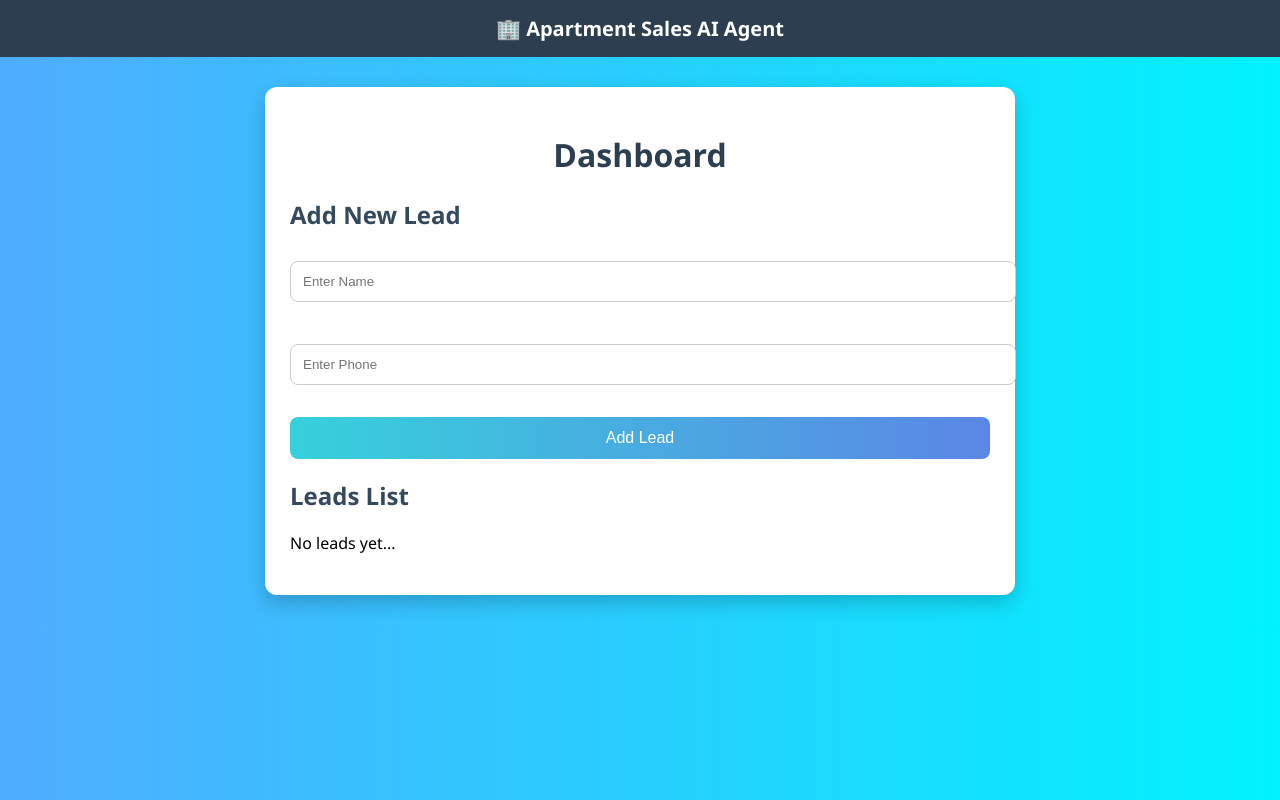
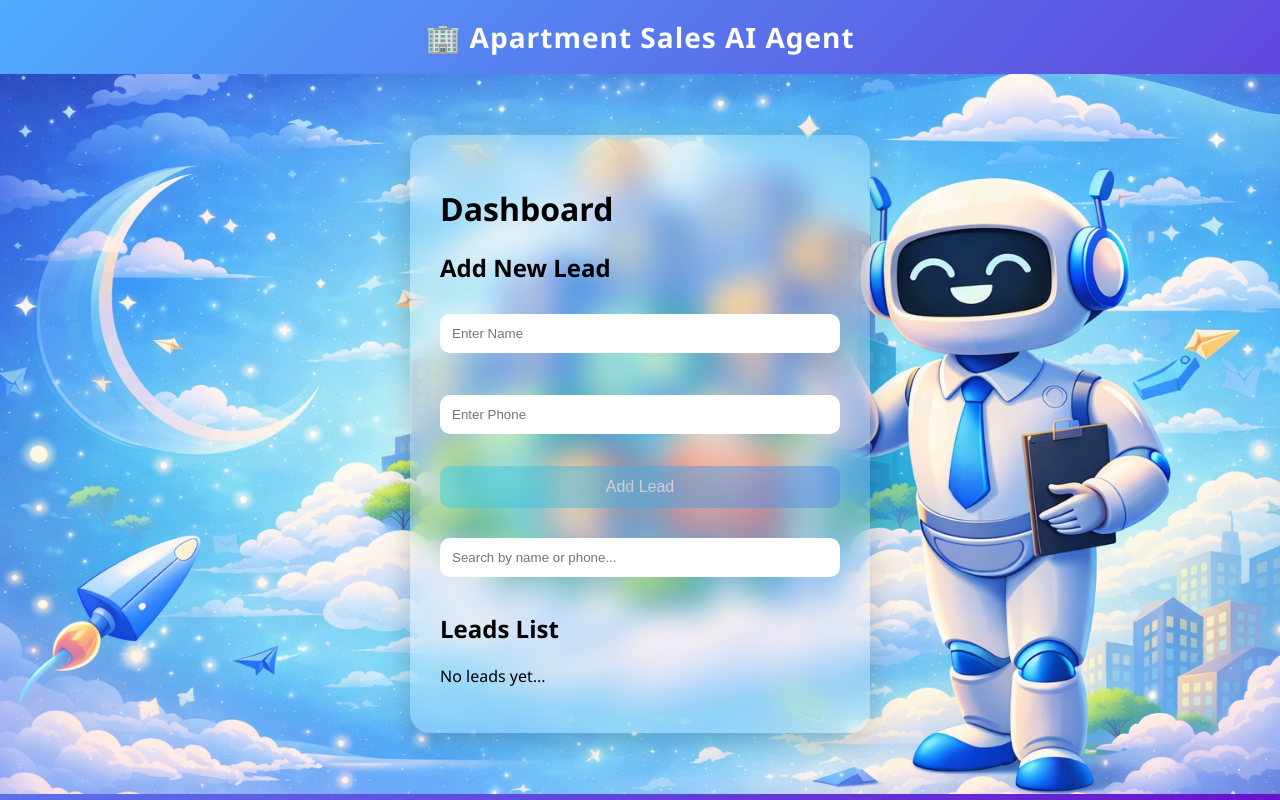
Before and after one commit to ShaikKarishma13/selling-apartment-agent, a React (Create React App) app in the folder frontend/: page / in a window 1280 px wide. Built offline with nearby package versions, Linux system fonts and the light colour scheme.

Commit message:
Added validation, toast, duplicate check, search features to frontend

```diff
--- a/frontend/src/App.js
+++ b/frontend/src/App.js
@@ -5,17 +5,31 @@ import LeadList from "./components/LeadList";
 
 function App() {
   const [leads, setLeads] = useState([]);
+  const [searchTerm, setSearchTerm] = useState(""); // 🔥 NEW
 
-  // ➕ Add Lead
   const addLead = (lead) => {
+    const isDuplicate = leads.some(
+      (item) => item.phone === lead.phone
+    );
+
+    if (isDuplicate) {
+      return { error: "Phone number already exists!" };
+    }
+
     setLeads([...leads, lead]);
+    return { success: true };
   };
 
-  // ❌ Delete Lead
   const deleteLead = (index) => {
     const newLeads = leads.filter((_, i) => i !== index);
     setLeads(newLeads);
   };
+
+  // 🔥 FILTER LOGIC
+  const filteredLeads = leads.filter((lead) =>
+    lead.name.toLowerCase().includes(searchTerm.toLowerCase()) ||
+    lead.phone.includes(searchTerm)
+  );
 
   return (
     <div>
@@ -23,13 +37,28 @@ function App() {
         🏢 Apartment Sales AI Agent
       </div>
 
-      <div className="container">
-        <h1>Dashboard</h1>
+      <div className="main">
+        <div style={{ display: "flex", alignItems: "center", gap: "40px" }}>
 
-        <LeadForm onAddLead={addLead} />
+          <div className="container">
+            <h1>Dashboard</h1>
 
-        {/* 👇 THIS IS IMPORTANT CHANGE */}
-        <LeadList leads={leads} onDelete={deleteLead} />
+            <LeadForm onAddLead={addLead} />
+
+            {/* 🔥 SEARCH INPUT */}
+            <input
+              type="text"
+              placeholder="Search by name or phone..."
+              value={searchTerm}
+              onChange={(e) => setSearchTerm(e.target.value)}
+              style={{ marginBottom: "15px" }}
+            />
+
+            {/*🔥 FILTERED LEADS */}
+            <LeadList leads={filteredLeads} onDelete={deleteLead} />
+          </div>
+
+        </div>
       </div>
     </div>
   );
--- a/frontend/src/components/LeadForm.js
+++ b/frontend/src/components/LeadForm.js
@@ -3,12 +3,43 @@ import { useState } from "react";
 function LeadForm({ onAddLead }) {
   const [name, setName] = useState("");
   const [phone, setPhone] = useState("");
+  const [error, setError] = useState("");
+  const [success, setSuccess] = useState("");
+
+  const isValid = name.trim() !== "" && /^[0-9]{10}$/.test(phone);
 
   const handleSubmit = (e) => {
     e.preventDefault();
-    if (!name || !phone) return;
 
-    onAddLead({ name, phone });
+    if (!name || !phone) {
+      setError("Please fill all fields");
+      return;
+    }
+
+    const phoneRegex = /^[0-9]{10}$/;
+
+    if (!phoneRegex.test(phone)) {
+      setError("Phone number must be exactly 10 digits");
+      return;
+    }
+
+    setError("");
+
+    // 🔥 CALL APP FUNCTION
+    const result = onAddLead({ name, phone });
+
+    // 🔥 HANDLE DUPLICATE ERROR
+    if (result?.error) {
+      setError(result.error);
+      return;
+    }
+
+    // 🔥 SUCCESS TOAST
+    setSuccess("Lead added successfully ✅");
+
+    setTimeout(() => {
+      setSuccess("");
+    }, 2000);
 
     setName("");
     setPhone("");
@@ -23,7 +54,9 @@ function LeadForm({ onAddLead }) {
           type="text"
           placeholder="Enter Name"
           value={name}
-          onChange={(e) => setName(e.target.value)}
+          onChange={(e) =>
+            setName(e.target.value.replace(/[^a-zA-Z\s]/g, ""))
+          }
         />
         <br /><br />
 
@@ -31,11 +64,36 @@ function LeadForm({ onAddLead }) {
           type="text"
           placeholder="Enter Phone"
           value={phone}
-          onChange={(e) => setPhone(e.target.value)}
+          onChange={(e) =>
+            setPhone(e.target.value.replace(/\D/g, ""))
+          }
         />
         <br /><br />
 
-        <button type="submit">Add Lead</button>
+        {/* 🔴 ERROR */}
+        {error && (
+          <p style={{ color: "red", fontSize: "14px" }}>
+            {error}
+          </p>
+        )}
+
+        {/* 🟢 SUCCESS */}
+        {success && (
+          <p style={{ color: "green", fontSize: "14px" }}>
+            {success}
+          </p>
+        )}
+
+        <button
+          type="submit"
+          disabled={!isValid}
+          style={{
+            opacity: isValid ? 1 : 0.5,
+            cursor: isValid ? "pointer" : "not-allowed"
+          }}
+        >
+          Add Lead
+        </button>
       </form>
     </div>
   );
--- a/frontend/src/styles.css
+++ b/frontend/src/styles.css
@@ -1,38 +1,57 @@
 body {
   margin: 0;
-  font-family: 'Segoe UI', sans-serif;
-  background: linear-gradient(to right, #4facfe, #00f2fe);
+  font-family: "Segoe UI", sans-serif;
+  background: linear-gradient(135deg, #4facfe, #6a11cb);
+  height: 100vh;
 }
 
 /* Navbar */
 .navbar {
-  background: #2c3e50;
+  text-align: center;
+  padding: 18px;
+  font-size: 28px;
+  font-weight: bold;
   color: white;
-  padding: 15px;
-  text-align: center;
-  font-size: 20px;
-  font-weight: bold;
+  letter-spacing: 1px;
 }
 
-/* Main Container */
-.container {
-  max-width: 700px;
-  margin: 30px auto;
-  background: white;
-  padding: 25px;
-  border-radius: 12px;
-  box-shadow: 0 8px 20px rgba(0,0,0,0.2);
+/* Main layout */
+.main {
+  display: flex;
+  justify-content: center;
+  align-items: center;
+  height: 90vh;
+
+
+
+  background-image: url("./assets/agent.png");
+  background-repeat: no-repeat;
+  background-size: cover;
+  background-position: 70% center;
 }
 
-/* Titles */
-h1 {
-  text-align: center;
-  color: #2c3e50;
+/* 🔥 BACKGROUND IMAGE (robot) */
+.bg-image {
+  position: absolute;
+  right: 0;
+  bottom: 0;
+  height: 85vh;
+  object-fit: contain;
+  pointer-events: none;
+  z-index: 0;
 }
 
-h2 {
-  color: #34495e;
-  margin-top: 20px;
+/* Card */
+.container {
+  position: relative;
+  z-index: 1;
+
+  background: rgba(255, 255, 255, 0.2);
+  backdrop-filter: blur(15px);
+  padding: 30px;
+  border-radius: 20px;
+  width: 400px;
+  box-shadow: 0 8px 30px rgba(0, 0, 0, 0.2);
 }
 
 /* Inputs */
@@ -40,33 +59,35 @@ input {
   width: 100%;
   padding: 12px;
   margin: 10px 0;
-  border-radius: 8px;
-  border: 1px solid #ccc;
+  border-radius: 10px;
+  border: none;
   outline: none;
+  box-sizing: border-box;
 }
 
-/* Button */
 button {
-  background: linear-gradient(to right, #36d1dc, #5b86e5);
+  width: 100%;
+  padding: 12px;
+  border: none;
+  border-radius: 10px;
+  background: linear-gradient(90deg, #36d1dc, #5b86e5);
   color: white;
-  border: none;
-  padding: 12px;
-  width: 100%;
-  border-radius: 8px;
   font-size: 16px;
   cursor: pointer;
+  transition: 0.3s;
+  box-sizing: border-box;
 }
 
 button:hover {
-  opacity: 0.9;
+  transform: scale(1.05);
 }
 
-/* Lead Cards */
+/* Lead item */
 .lead-item {
-  background: #f1f5f9;
-  padding: 12px;
-  margin: 10px 0;
-  border-radius: 8px;
   display: flex;
   justify-content: space-between;
+  background: white;
+  padding: 10px;
+  border-radius: 10px;
+  margin-top: 10px;
 }
```
Also changed, not shown: frontend/src/App.css (line endings or trailing spaces), frontend/src/assets/agent.png (added), frontend/src/components/LeadList.js (line endings or trailing spaces).
